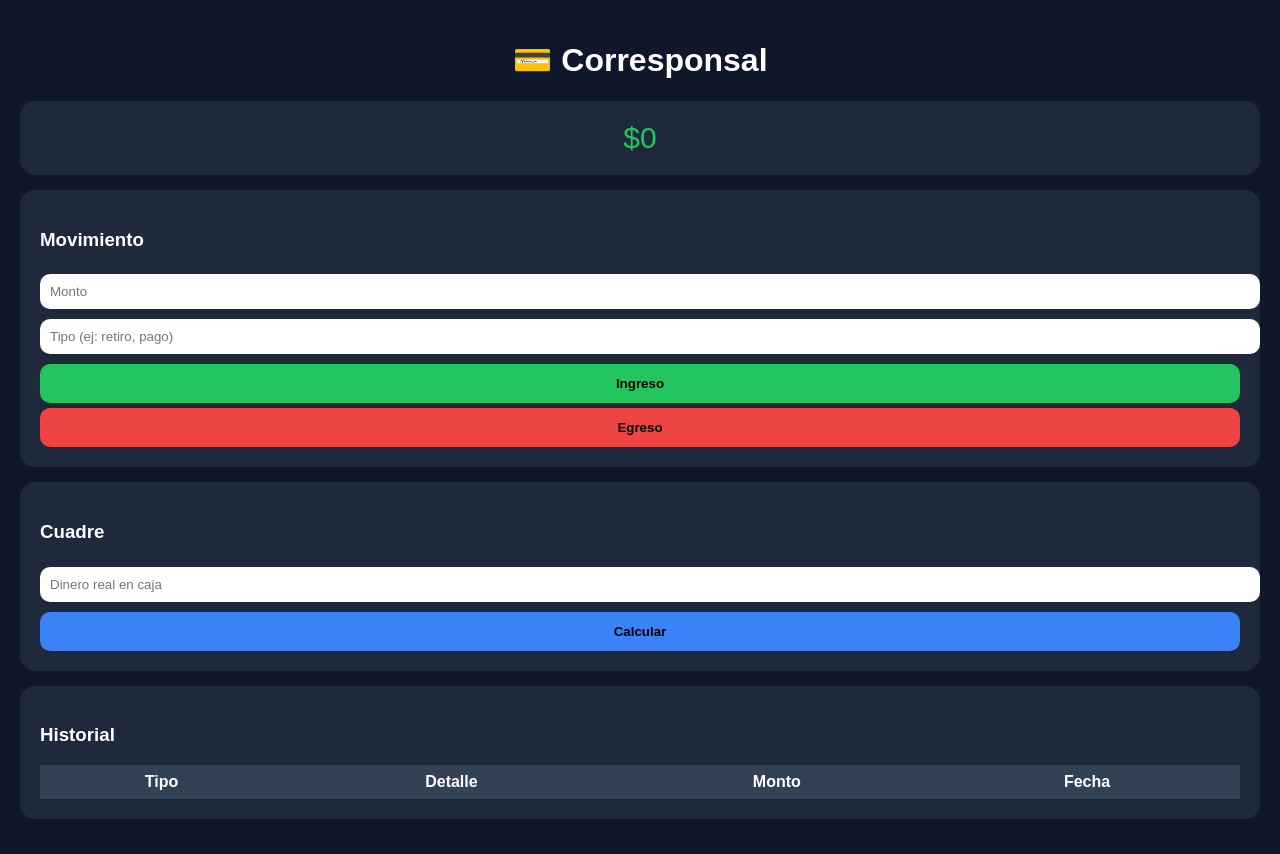
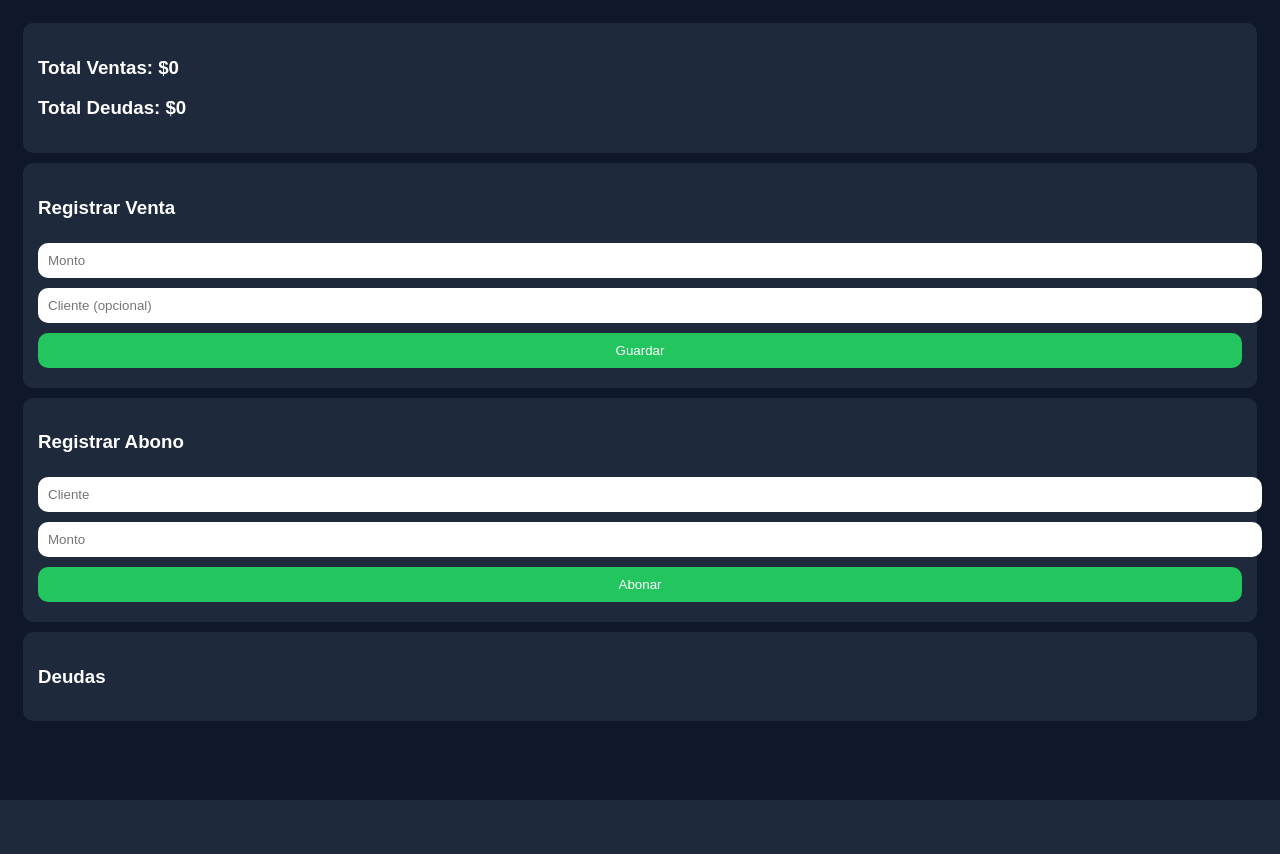
Before and after one commit to gleiderr99-boop/caja-app, a Flask app: page /dashboard in a window 1280 px wide. After the commit the page ends 800 px from the top, so only its background shows below. Run offline with Flask 3, Linux system fonts and the light colour scheme; the visitor is signed in with stand-in values (Sample User, id 1); lists and menus that the app fills with data are empty.

Commit message:
Add files via upload

```diff
--- a/app.py
+++ b/app.py
@@ -3,20 +3,22 @@ import json
 from datetime import datetime
 
 app = Flask(__name__)
-app.secret_key = "clave_segura_123"
+app.secret_key = "clave_secreta"
 
-ARCHIVO = "datos.json"
+ARCHIVO = "data.json"
 
 def cargar():
     try:
         with open(ARCHIVO, "r") as f:
             return json.load(f)
     except:
-        return {"caja": 0, "movimientos": []}
+        return {"ventas": [], "deudas": {}}
 
 def guardar(data):
     with open(ARCHIVO, "w") as f:
         json.dump(data, f, indent=4)
+
+# -------- LOGIN --------
 
 @app.route("/", methods=["GET", "POST"])
 def login():
@@ -30,42 +32,63 @@ def login():
 
     return render_template("login.html")
 
-@app.route("/dashboard", methods=["GET", "POST"])
+# -------- DASHBOARD --------
+
+@app.route("/dashboard")
 def dashboard():
     if "user" not in session:
         return redirect("/")
 
     data = cargar()
 
-    if request.method == "POST":
-        tipo = request.form["tipo"]
-        monto = float(request.form["monto"])
+    total_ventas = sum(v["monto"] for v in data["ventas"])
+    total_deudas = sum(data["deudas"].values())
 
-        if tipo == "ingreso":
-            data["caja"] += monto
-            data["movimientos"].append({
-                "tipo": "INGRESO",
-                "monto": monto,
-                "fecha": str(datetime.now())
-            })
+    return render_template("dashboard.html",
+                           ventas=data["ventas"],
+                           deudas=data["deudas"],
+                           total_ventas=total_ventas,
+                           total_deudas=total_deudas)
 
-        elif tipo == "egreso":
-            if monto <= data["caja"]:
-                data["caja"] -= monto
-                data["movimientos"].append({
-                    "tipo": "EGRESO",
-                    "monto": monto,
-                    "fecha": str(datetime.now())
-                })
+# -------- REGISTRAR VENTA --------
 
-        guardar(data)
+@app.route("/venta", methods=["POST"])
+def venta():
+    data = cargar()
 
-    return render_template("dashboard.html", caja=data["caja"], movimientos=data["movimientos"])
+    monto = float(request.form["monto"])
+    cliente = request.form.get("cliente")
 
-@app.route("/reporte")
-def reporte():
+    venta = {
+        "monto": monto,
+        "cliente": cliente,
+        "fecha": datetime.now().strftime("%Y-%m-%d %H:%M")
+    }
+
+    data["ventas"].append(venta)
+
+    if cliente:
+        data["deudas"][cliente] = data["deudas"].get(cliente, 0) + monto
+
+    guardar(data)
+    return redirect("/dashboard")
+
+# -------- ABONO --------
+
+@app.route("/abono", methods=["POST"])
+def abono():
     data = cargar()
-    return render_template("reporte.html", movimientos=data["movimientos"])
 
-if __name__ == "__main__":
-    app.run(debug=True)
+    cliente = request.form["cliente"]
+    monto = float(request.form["monto"])
+
+    if cliente in data["deudas"]:
+        data["deudas"][cliente] -= monto
+
+        if data["deudas"][cliente] <= 0:
+            del data["deudas"][cliente]
+
+    guardar(data)
+    return redirect("/dashboard")
+
+app.run(host="0.0.0.0", port=10000)
--- a/templates/dashboard.html
+++ b/templates/dashboard.html
@@ -1,40 +1,15 @@
 <!DOCTYPE html>
-<html lang="es">
+<html>
 <head>
-    <meta charset="UTF-8">
-    <title>Panel Corresponsal</title>
-    <meta name="viewport" content="width=device-width, initial-scale=1.0">
+    <title>ControlFiado</title>
+    <meta name="viewport" content="width=device-width, initial-scale=1">
 
     <style>
-        body {
-            font-family: Arial;
-            background: #0f172a;
-            color: white;
-            margin: 0;
-        }
+        body { background: #0f172a; color: white; font-family: Arial; }
+        .container { padding: 15px; }
+        .card { background: #1e293b; padding: 15px; border-radius: 10px; margin-bottom: 10px; }
 
-        .container {
-            padding: 20px;
-        }
-
-        .card {
-            background: #1e293b;
-            padding: 20px;
-            border-radius: 15px;
-            margin-bottom: 15px;
-        }
-
-        h1 {
-            text-align: center;
-        }
-
-        .caja {
-            font-size: 30px;
-            text-align: center;
-            color: #22c55e;
-        }
-
-        input {
+        input, button {
             width: 100%;
             padding: 10px;
             margin: 5px 0;
@@ -42,89 +17,44 @@
             border: none;
         }
 
-        button {
-            width: 100%;
-            padding: 12px;
-            margin-top: 5px;
-            border: none;
-            border-radius: 10px;
-            font-weight: bold;
-            cursor: pointer;
-        }
+        button { background: #22c55e; color: white; }
 
-        .ingreso { background: #22c55e; }
-        .egreso { background: #ef4444; }
-        .cuadre { background: #3b82f6; }
-
-        table {
-            width: 100%;
-            margin-top: 10px;
-            border-collapse: collapse;
-        }
-
-        th, td {
-            padding: 8px;
-            text-align: center;
-        }
-
-        th {
-            background: #334155;
-        }
+        table { width: 100%; margin-top: 10px; }
     </style>
 </head>
+
 <body>
 
 <div class="container">
 
-    <h1>💳 Corresponsal</h1>
-
     <div class="card">
-        <div class="caja">
-            ${{ caja }}
-        </div>
+        <h3>Total Ventas: ${{ total_ventas }}</h3>
+        <h3>Total Deudas: ${{ total_deudas }}</h3>
     </div>
 
     <div class="card">
-        <h3>Movimiento</h3>
-
-        <form method="POST" action="/movimiento">
-            <input type="number" name="monto" placeholder="Monto" required>
-            <input type="text" name="tipo" placeholder="Tipo (ej: retiro, pago)" required>
-
-            <button class="ingreso" name="accion" value="ingreso">Ingreso</button>
-            <button class="egreso" name="accion" value="egreso">Egreso</button>
+        <h3>Registrar Venta</h3>
+        <form method="POST" action="/venta">
+            <input type="number" name="monto" placeholder="Monto">
+            <input type="text" name="cliente" placeholder="Cliente (opcional)">
+            <button>Guardar</button>
         </form>
     </div>
 
     <div class="card">
-        <h3>Cuadre</h3>
-        <form method="POST" action="/cuadre">
-            <input type="number" name="real" placeholder="Dinero real en caja" required>
-            <button class="cuadre">Calcular</button>
+        <h3>Registrar Abono</h3>
+        <form method="POST" action="/abono">
+            <input type="text" name="cliente" placeholder="Cliente">
+            <input type="number" name="monto" placeholder="Monto">
+            <button>Abonar</button>
         </form>
     </div>
 
     <div class="card">
-        <h3>Historial</h3>
-
-        <table>
-            <tr>
-                <th>Tipo</th>
-                <th>Detalle</th>
-                <th>Monto</th>
-                <th>Fecha</th>
-            </tr>
-
-            {% for m in movimientos %}
-            <tr>
-                <td>{{ m.tipo }}</td>
-                <td>{{ m.subtipo }}</td>
-                <td>${{ m.monto }}</td>
-                <td>{{ m.fecha }}</td>
-            </tr>
-            {% endfor %}
-
-        </table>
+        <h3>Deudas</h3>
+        {% for c, v in deudas.items() %}
+            <p>{{ c }}: ${{ v }}</p>
+        {% endfor %}
     </div>
 
 </div>
```
Also changed, not shown: templates/login.html (+50 -5 lines).
